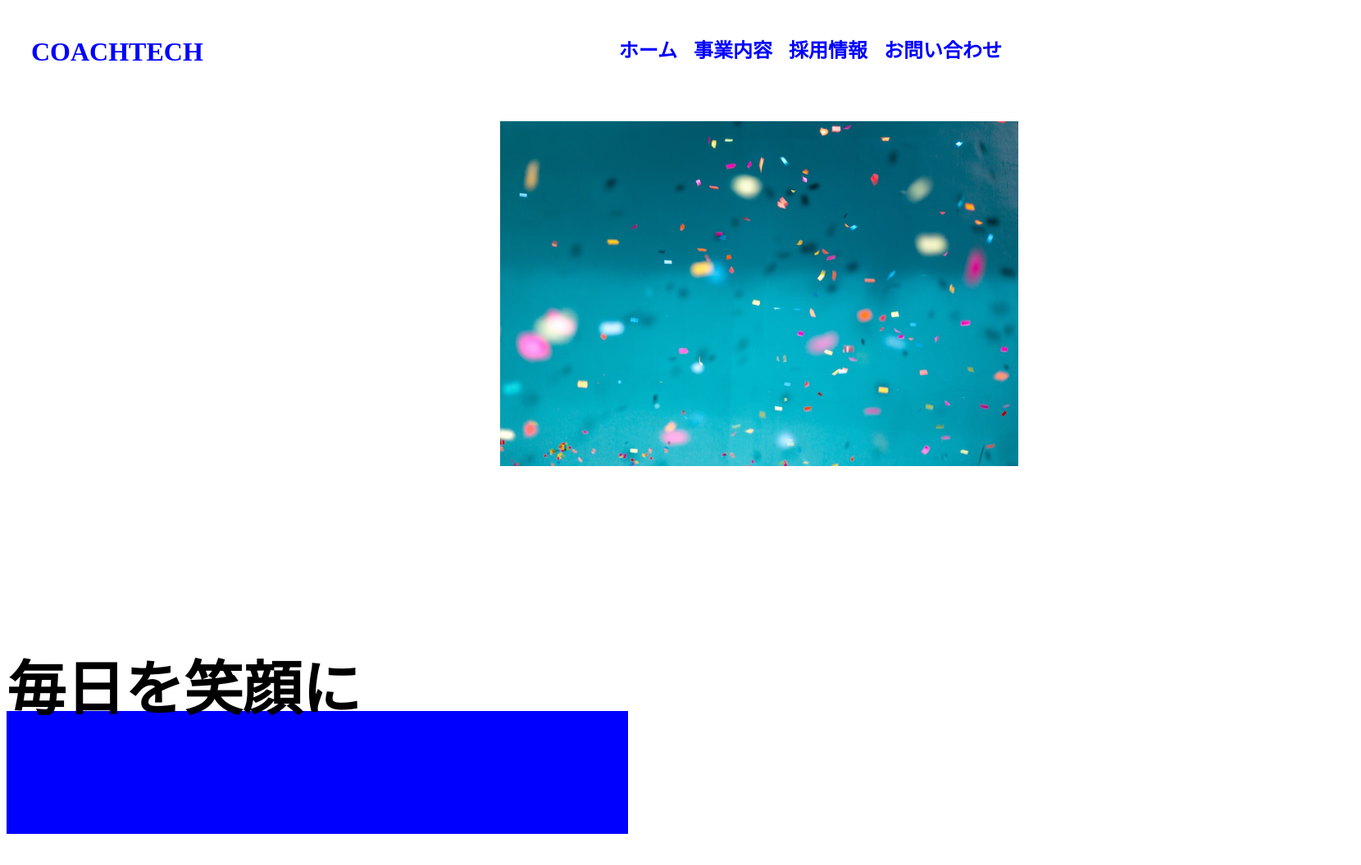
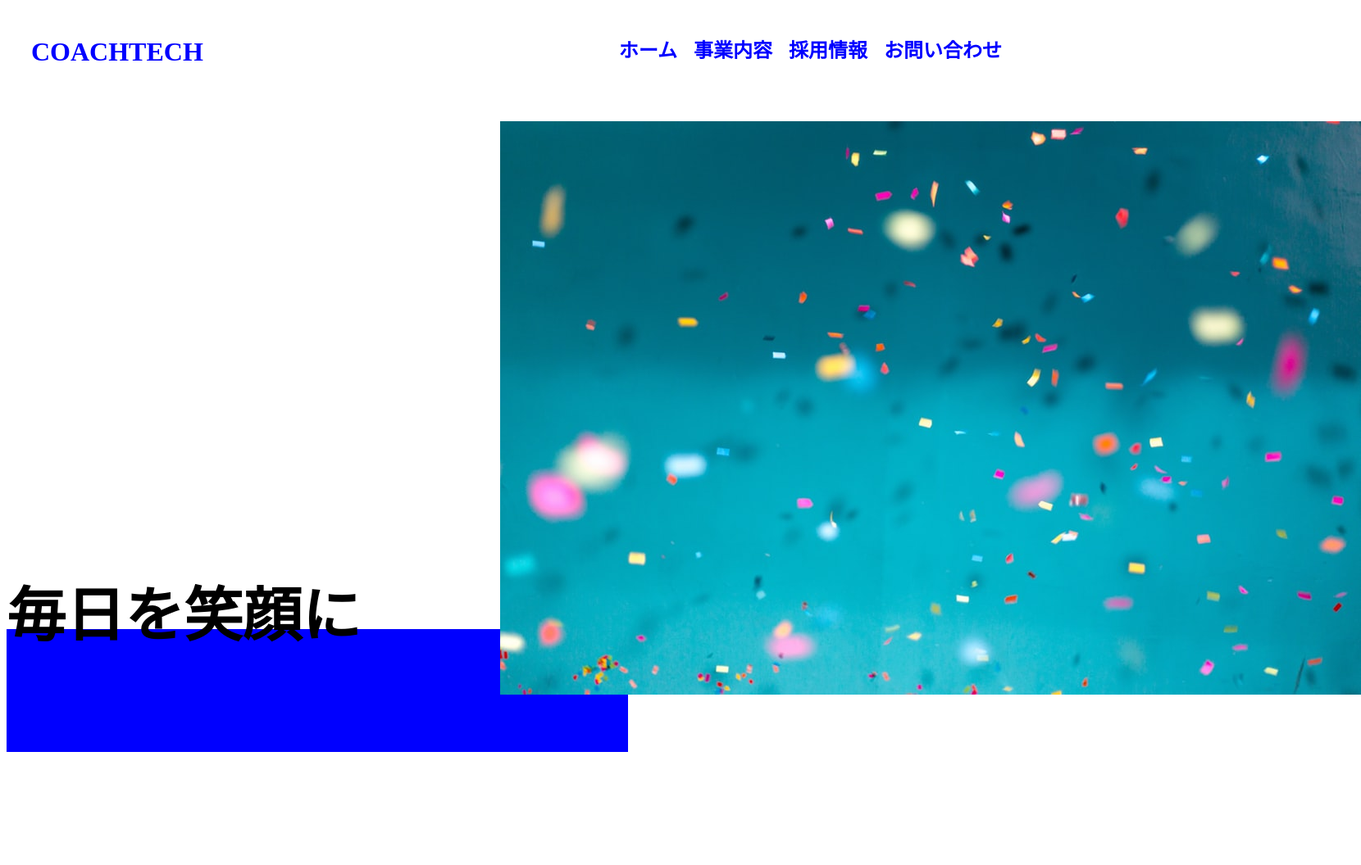
Before and after one commit to takuma1156/CSS_KADAI, a plain HTML site: page 20221019ujiie/index.html in a window 1280 px wide. Shown: the whole page at 82% size, 1660 px wide, since content can reach past the window. Drawn offline with Linux system fonts and the light colour scheme.

Commit message:
拡大・縮小に合わせて画像を調整できるようにした

```diff
--- a/20221019ujiie/css/style.css
+++ b/20221019ujiie/css/style.css
@@ -38,6 +38,7 @@ main{
 .blue-box{
   height: 150px;
   width: 60%;
+  bottom: 20%;
   background-color: blue;
 }
 .absolute{
@@ -47,14 +48,15 @@ main{
   right: 0;
 }
 .img img{
-  width: 100%;
+  width: auto;
   height: auto;
+  margin: 0 0 0 0;
 }
 h1 {
   position: absolute;
   font-size: 72px;
   font-weight: bold;
-  bottom: 23%;
+  bottom: 32%;
   width: 50%;
   margin: 0 0 0 0;
 }
```
